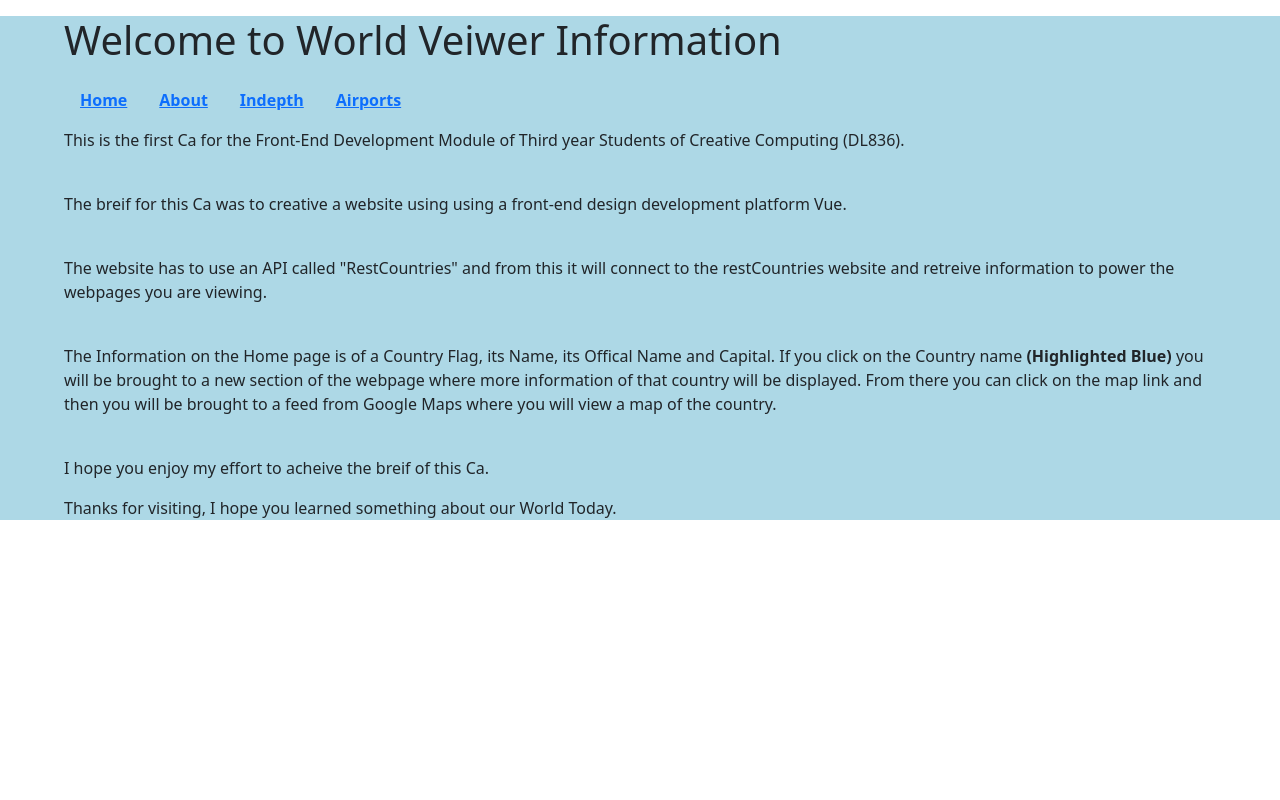
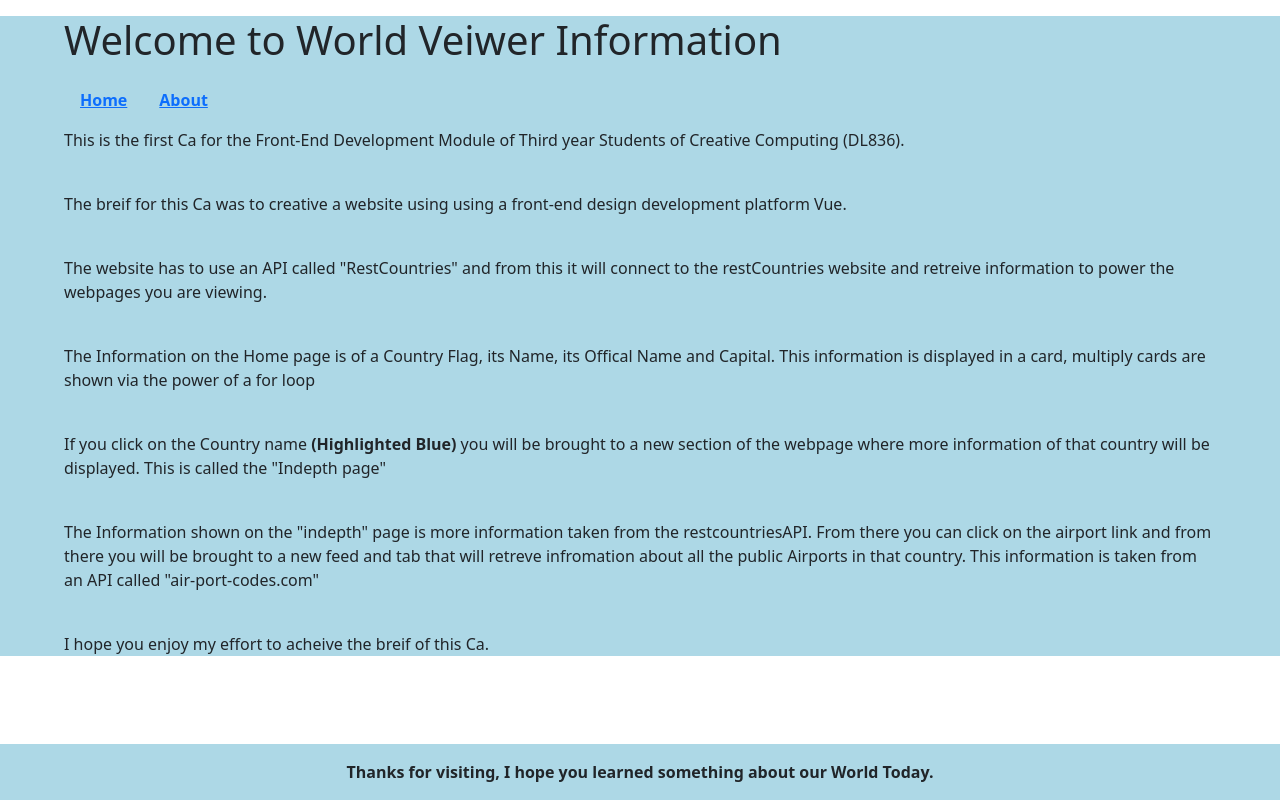
Before and after one commit to Derek-n00192978/vue-ca1, a Vue app: page /about in a window 1280 px wide. Built offline with nearby package versions, Linux system fonts and the light colour scheme; what vue-masonry would draw is missing.

Commit message:
Indept and Airport page's removed About details added

```diff
--- a/src/components/Background.vue
+++ b/src/components/Background.vue
@@ -19,8 +19,5 @@ export default {
 }
 </script>
 <style>
-/* body{
-    background: rgb(2,0,36);
-    background: linear-gradient(90deg, rgb(7, 4, 68) 0%, rgba(9,9,121,1) 35%, rgba(0,212,255,1) 100%);
-} */
+
 </style>
--- a/src/components/Footer.vue
+++ b/src/components/Footer.vue
@@ -1,6 +1,6 @@
 <template>
     <div class="footer">
-  <p>Thanks for visiting, I hope you learned something about our World Today.</p>
+  <p><b>Thanks for visiting, I hope you learned something about our World Today.</b></p>
 </div>
 </template>
 <script>
@@ -17,5 +17,15 @@ export default {
 </script>
 
 <style>
+    .footer {
+   position: fixed;
+   left: 0;
+   bottom: 0;
+   width: 100%;
+   padding-top: 1rem;
+   background-color: lightblue;
+   color: 0f0f0f;
+   text-align: center;
+}
 
 </style>
--- a/src/components/NavBar.vue
+++ b/src/components/NavBar.vue
@@ -3,8 +3,8 @@
         <b-nav pills>
             <b-nav-item><router-link :to="{name: 'home'}"><b>Home</b></router-link></b-nav-item>
             <b-nav-item><router-link :to="{name: 'about'}"><b>About</b></router-link></b-nav-item>
-            <b-nav-item><router-link :to="{name: 'indepth'}"><b>Indepth</b></router-link></b-nav-item>
-            <b-nav-item><router-link :to="{name: 'airports'}"><b>Airports</b></router-link></b-nav-item>
+
+
         </b-nav>
     </div>
 </template>
--- a/src/pages/About.vue
+++ b/src/pages/About.vue
@@ -13,7 +13,14 @@
         </p>
         <br>
         <p>
-            The Information on the Home page is of a Country Flag, its Name, its Offical Name and Capital. If you click on the Country name <b>(Highlighted Blue)</b> you will be brought to a new section of the webpage where more information of that country will be displayed. From there you can click on the map link and then you will be brought to a feed from Google Maps where you will view a map of the country.
+            The Information on the Home page is of a Country Flag, its Name, its Offical Name and Capital. This information is displayed in a card, multiply cards are shown via the power of a for loop</p>
+        <br>
+        <p>
+             If you click on the Country name <b>(Highlighted Blue)</b> you will be brought to a new section of the webpage where more information of that country will be displayed. This is called the "Indepth page"
+        </p>
+        <br>
+        <p>
+            The Information shown on the "indepth" page is more information taken from the restcountriesAPI. From there you can click on the airport link and from there you will be brought to a new feed and tab that will retreve infromation about all the public Airports in that country. This information is taken from an API called "air-port-codes.com"
         </p>
         <br>
         <p>
--- a/src/pages/Airports.vue
+++ /dev/null
@@ -1,32 +0,0 @@
-<!--New page added on 14-10-2021-->
-<template>
-    <div>
-        <a :href="`https://www.air-port-codes.com/airport-list/countries/${this.$route.params.country}`">This is a Link to all the airports in </a>
-    </div>
-</template>
-
-<script>
-import axios from 'axios'
-    export default {
-        name: 'country',
-
-        data() {
-        return {
-            country: []
-        }
-    },
-        mounted(){
-            axios
-                .get(`https://restcountries.com/v3.1/name/${this.$route.params.country}?fullTEXT=true`)
-                .then(response => {
-                    console.log(response.data)
-                    this.country = response.data[0]
-                })
-                .catch(error => console.log(error))
-        }
-    }
-</script>
-
-<style>
-
-</style>
--- a/src/pages/Indepth.vue
+++ b/src/pages/Indepth.vue
@@ -2,8 +2,10 @@
 <template>
     <div>
          <p class="p"><b>Information on the Country {{ country.name.common }} that you Clicked on!</b></p>
-         <p><b>Name:</b><router-link :to="{name: 'airports', params: {country: country.name.common}}"> {{ country.name.common}}</router-link></p>
-         <p><router-link :to="{name: 'airports', params: {country: country.name.common}}"> Click here for Airports</router-link></p>
+         <button class="btn">
+         <a :href="`https://www.air-port-codes.com/airport-list/countries/${this.$route.params.country}`" target="_blank">This is a Link to all the airports in {{ country.name.common }} </a>
+         </button>
+         <p><b>Name:</b> {{ country.name.common }}</p>
          <p class="p"><b>Official name:</b> {{ country.name.official }}</p>
          <p class="p"><b>Capital:</b> {{ country.capital[0] }}</p>
          <p class="p"><b>Abervation:</b> {{ country.cca3 }}</p>
@@ -15,6 +17,7 @@
          <p class="p"><b>Timezone:</b> {{ country.timezones }}</p>
          <p class="p"><b>Region:</b> {{ country.region }}</p>
          <p class="p"><b>Languages:</b> {{ country.languages }}</p>
+         <p class="p">{{ country.flags[0]}}</p>
 
     </div>
 </template>
@@ -42,6 +45,19 @@ import axios from 'axios'
 </script>
 
 <style>
+    .btn {
+  background-color: #f4511e;
+  border: none;
+  color: white;
+  padding: 16px 32px;
+  text-align: center;
+  font-size: 16px;
+  margin: 4px 2px;
+  opacity: 0.6;
+  transition: 0.3s;
+}
+
+.btn:hover {opacity: 1}
 
 
 </style>
--- a/src/router.js
+++ b/src/router.js
@@ -4,8 +4,6 @@ import Router from 'vue-router'
 import Home from '@/pages/Home'
 import About from '@/pages/About'
 import Indepth from '@/pages/Indepth'
-import Airports from '@/pages/Airports'
-
 
 Vue.use(Router)
 
@@ -28,10 +26,6 @@ export default new Router({
             name: 'indepth',
             component: Indepth,
         },
-        {
-            path: '/airports/:country',
-            name: 'airports',
-            component: Airports,
-        },
+
     ]
 })
```
